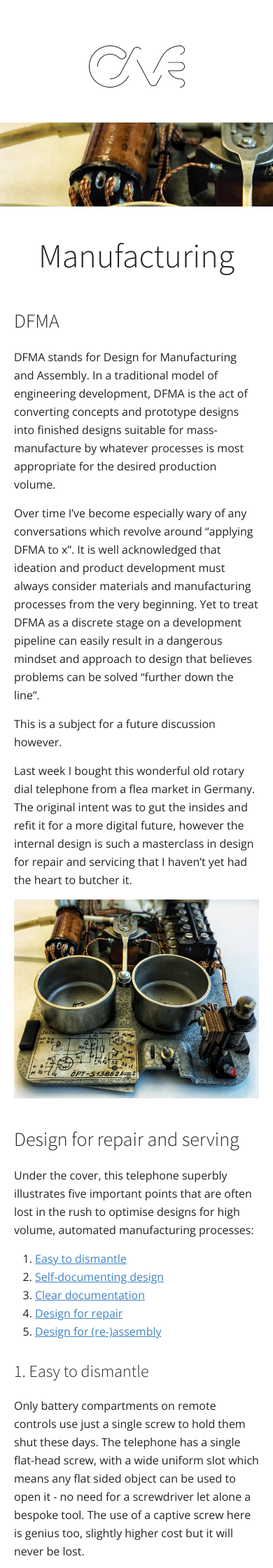
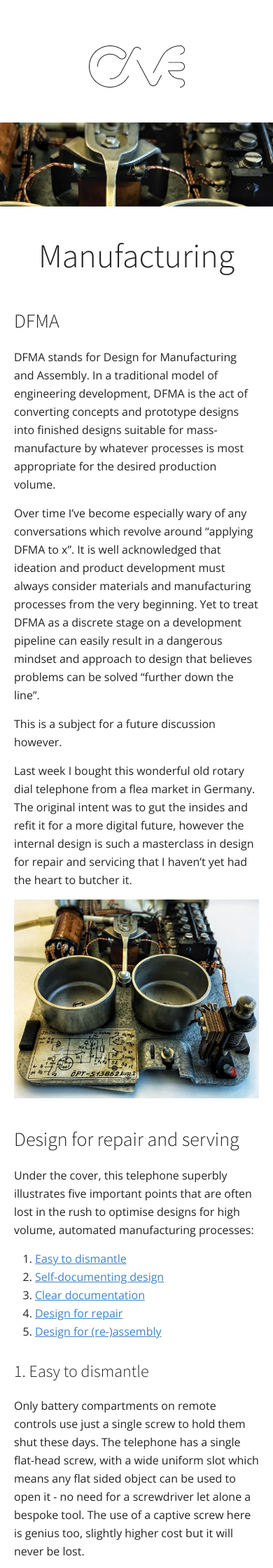
Before and after one commit to gcsalzburg/gcsalzburg.github.io, a Jekyll site: the page built from _posts/2017-11-22-Manufacturing.md, in a window 390 px wide. Shown: the top 2240 px of the page at 70% size. Built offline with Jekyll 4.4.1, drawn with Linux system fonts in a browser that asks for light colours.

Commit message:
Centre align post header on mobile

```diff
--- a/_sass/_post.scss
+++ b/_sass/_post.scss
@@ -76,6 +76,8 @@
     img{
       @include mobile{
         max-width:200%;
+        left: -50%;
+        position: relative;
       }
     }
   }
```
